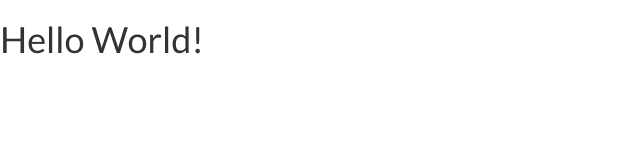
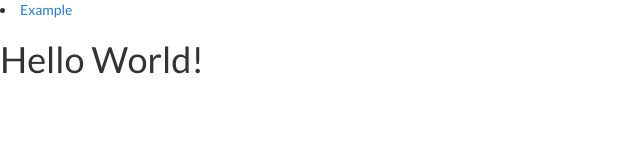
Before and after one commit to free-code-camp-dayton/fccDaytonWebpage, a plain HTML site: page index.html in a window 1280 px wide. Shown: the whole page, without its empty margins (0-640 px from the left). Drawn offline with nearby package versions, Linux system fonts and the light colour scheme.

Commit message:
Example of creating a branch

```diff
--- a/index.html
+++ b/index.html
@@ -10,6 +10,9 @@
     <link rel="stylesheet" href="css/styles.css">
 </head>
 <body>
+    <nav>
+        <li><a href="#">Example</a></li>
+    </nav>
     <h1>Hello World!</h1>
 </body>
 </html>
```
